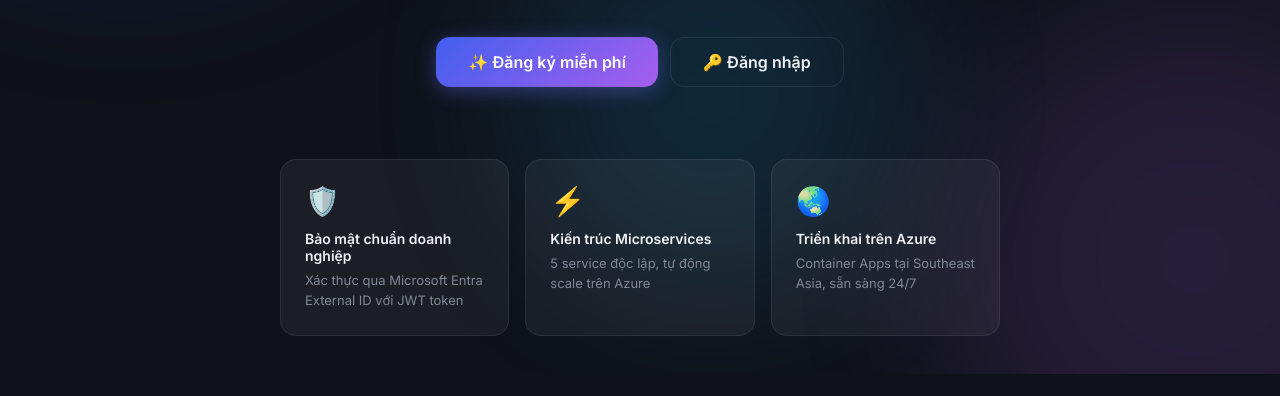
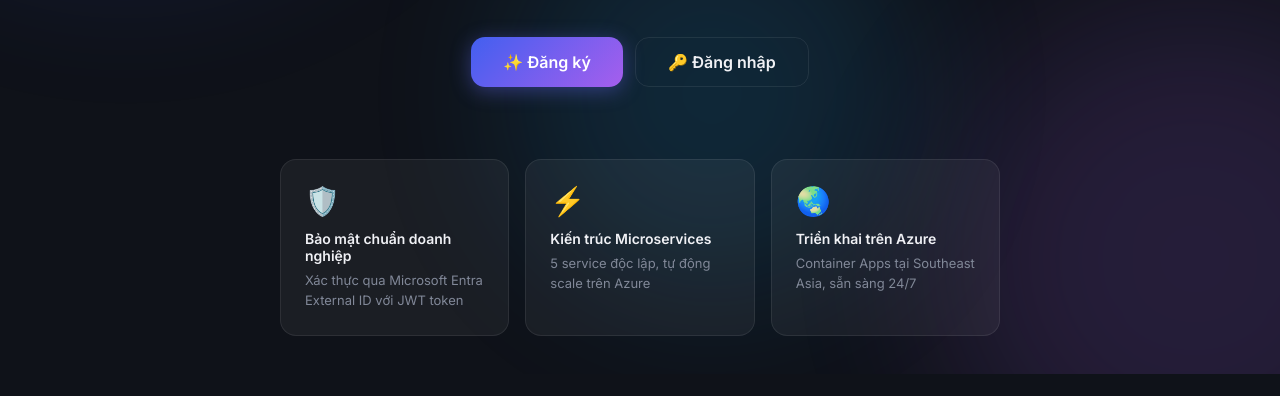
Before and after one commit to ddaatts1/microservices-java, a plain HTML site: page frontend/index.html in a window 1280 px wide. Shown: the part 426-822 px from the top of the page. Drawn offline with Linux system fonts and the light colour scheme.

Commit message:
Update index.html

```diff
--- a/frontend/index.html
+++ b/frontend/index.html
@@ -321,7 +321,7 @@
     </p>
     <div class="hero-actions">
       <button class="btn btn-primary btn-lg" onclick="signUp()">
-        ✨ Đăng ký miễn phí
+        ✨ Đăng ký
       </button>
       <button class="btn btn-outline btn-lg" onclick="signIn()">
         🔑 Đăng nhập
```
